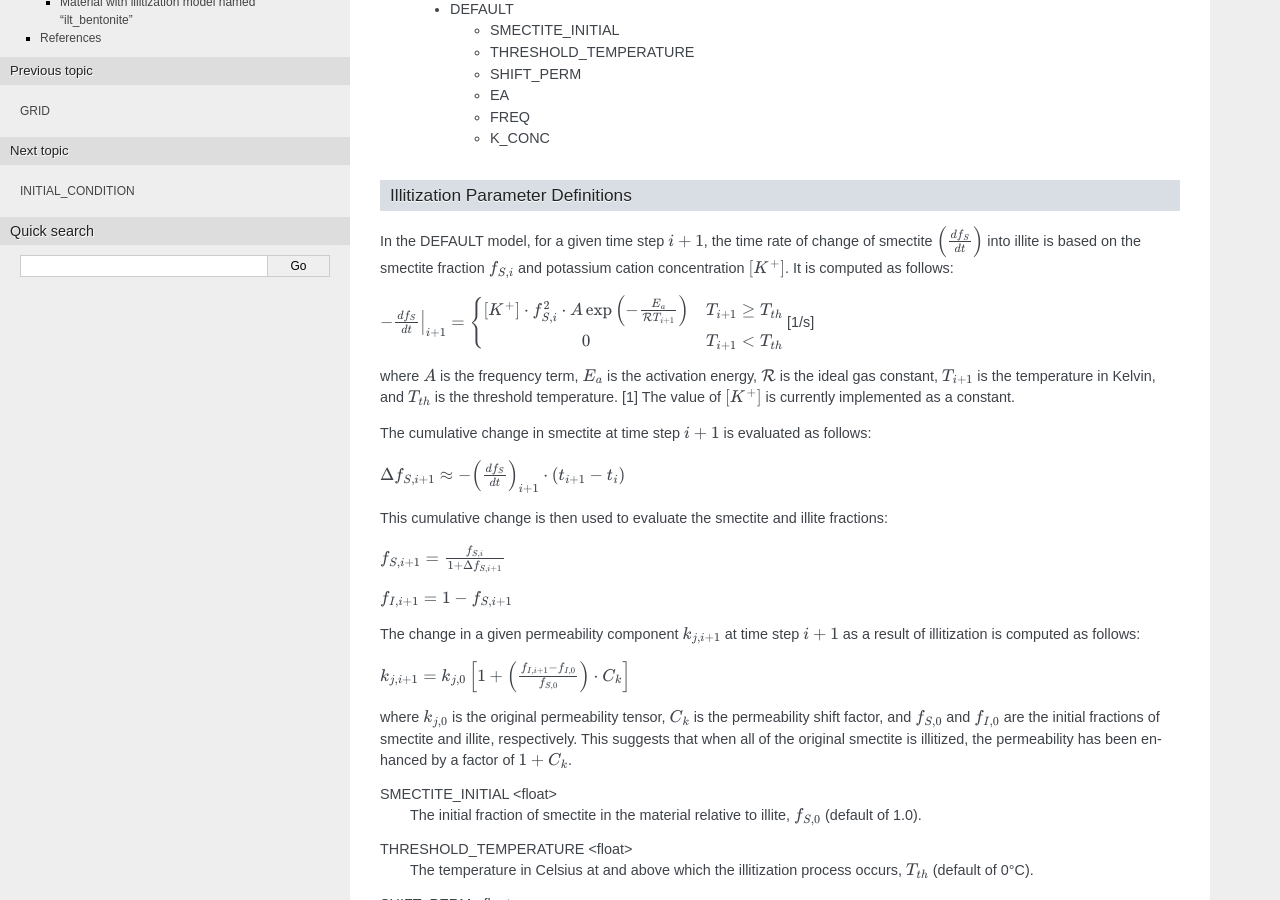
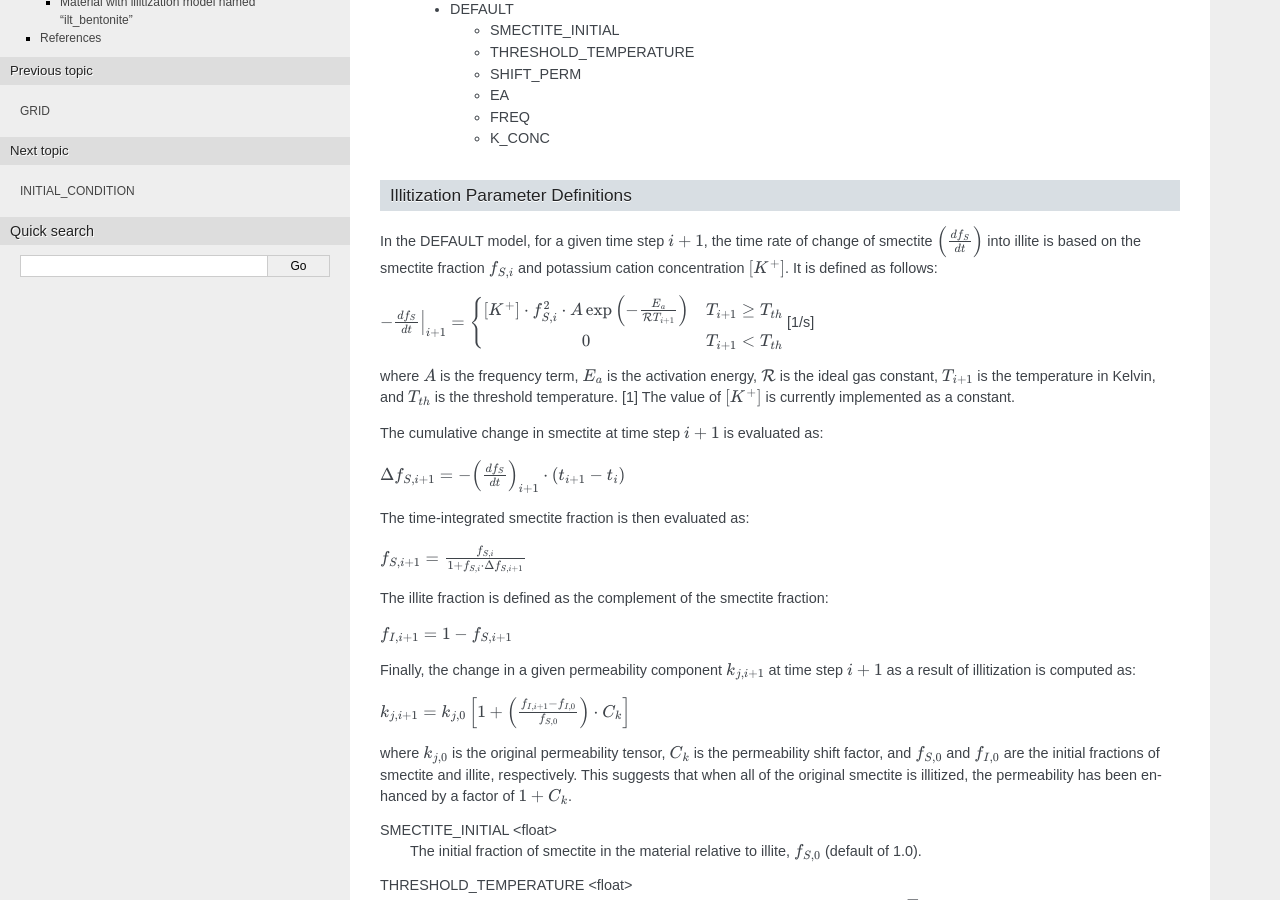
Before and after one commit to Miracloon/pflotran-documentation, a Sphinx documentation site: the page built from source/user_guide/cards/subsurface/illitization.rst, in a window 1280 px wide and 900 px high, scrolled down 433 px. Built offline with Sphinx 7.4.7, drawn with Linux system fonts in a browser that asks for light colours.

Commit message:
Corrected time-integrated smectite fraction expression.

```diff
--- a/source/user_guide/cards/subsurface/illitization.rst
+++ b/source/user_guide/cards/subsurface/illitization.rst
@@ -32,23 +32,25 @@ ILLITIZATION_FUNCTION <string>
 Illitization Parameter Definitions
 ---------------------------------------------------
 
-In the DEFAULT model, for a given time step :math:`i+1`, the time rate of change of smectite :math:`\left(\frac{df_{S}}{dt}\right)` into illite is based on the smectite fraction :math:`f_{S,i}` and potassium cation concentration :math:`[K^{+}]`. It is computed as follows:
+In the DEFAULT model, for a given time step :math:`i+1`, the time rate of change of smectite :math:`\left(\frac{df_{S}}{dt}\right)` into illite is based on the smectite fraction :math:`f_{S,i}` and potassium cation concentration :math:`[K^{+}]`. It is defined as follows:
 
 :math:`\left.-\frac{df_{S}}{dt}\right|_{i+1}=\left\{{\begin{array}{cc} [K^{+}]\cdot f_{S,i}^{2}\cdot A\exp{\left(-\frac{E_{a}}{\mathcal{R}T_{i+1}}\right)} & T_{i+1}\geq T_{th} \\ 0 & T_{i+1}<T_{th} \\ \end{array} } \right.` [1/s]
 
 where :math:`A` is the frequency term, :math:`E_{a}` is the activation energy, :math:`\mathcal{R}` is the ideal gas constant, :math:`T_{i+1}` is the temperature in Kelvin, and :math:`T_{th}` is the threshold temperature. [1] The value of :math:`[K^{+}]` is currently implemented as a constant.
 
-The cumulative change in smectite at time step :math:`i+1` is evaluated as follows:
+The cumulative change in smectite at time step :math:`i+1` is evaluated as:
 
-:math:`\Delta f_{S,i+1}\approx-\left(\frac{df_{S}}{dt}\right)_{i+1}\cdot(t_{i+1}-t_{i})`
+:math:`\Delta f_{S,i+1}=-\left(\frac{df_{S}}{dt}\right)_{i+1}\cdot(t_{i+1}-t_{i})`
 
-This cumulative change is then used to evaluate the smectite and illite fractions:
+The time-integrated smectite fraction is then evaluated as:
 
-:math:`f_{S,i+1} = \frac{f_{S,i}}{1+\Delta f_{S,i+1}}`
+:math:`f_{S,i+1} = \frac{f_{S,i}}{1+f_{S,i}\cdot\Delta f_{S,i+1}}`
+
+The illite fraction is defined as the complement of the smectite fraction:
 
 :math:`f_{I,i+1} = 1 - f_{S,i+1}`
 
-The change in a given permeability component :math:`k_{j,i+1}` at time step :math:`i+1` as a result of illitization is computed as follows:
+Finally, the change in a given permeability component :math:`k_{j,i+1}` at time step :math:`i+1` as a result of illitization is computed as:
 
 :math:`k_{j,i+1}=k_{j,0}\left[1+\left(\frac{f_{I,i+1}-f_{I,0}}{f_{S,0}}\right)\cdot C_{k}\right]`
 
```
